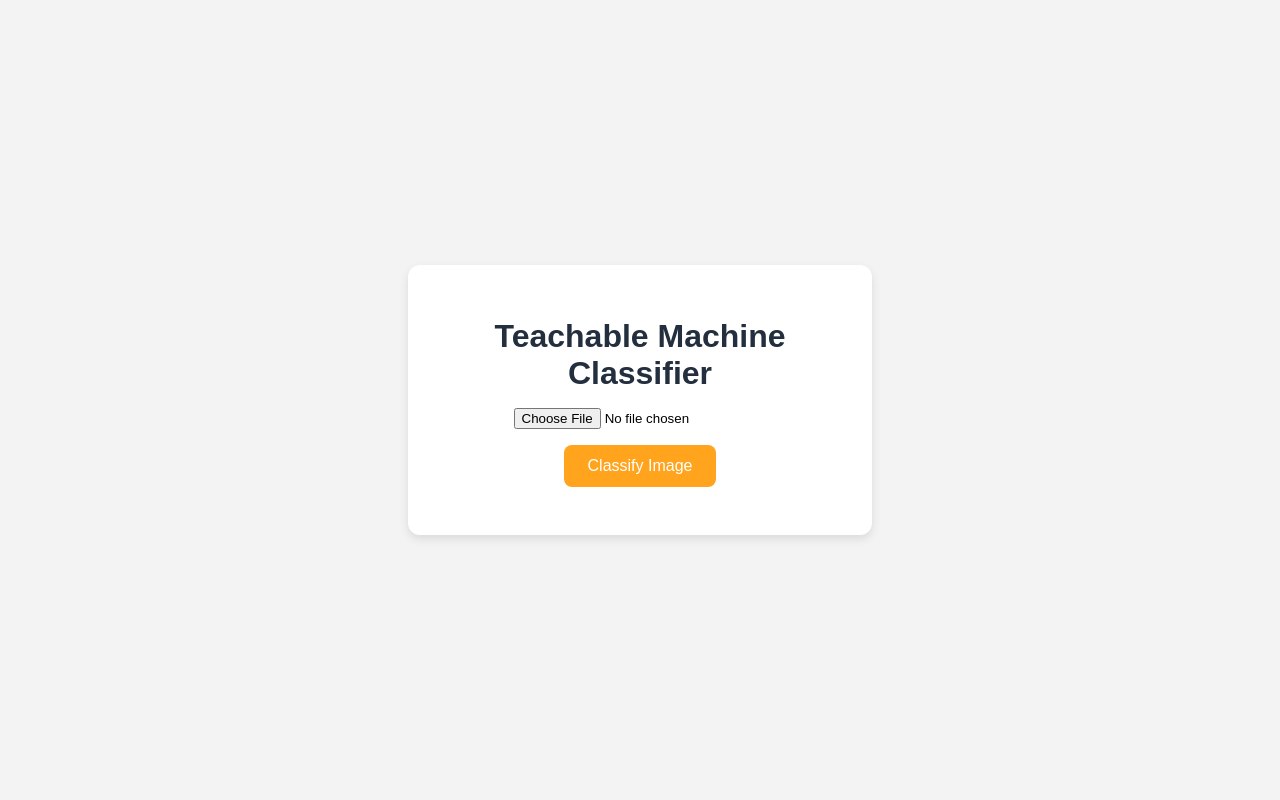
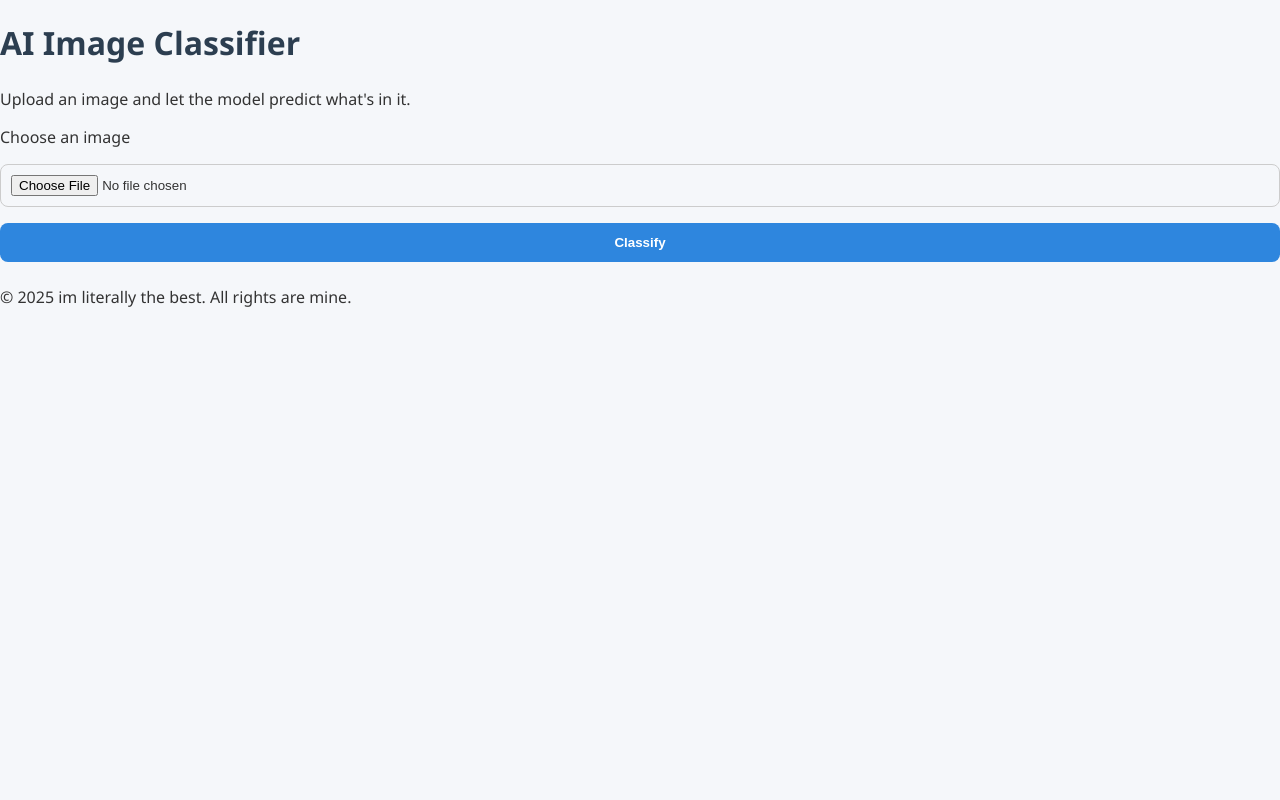
Before and after one commit to Mithil-is-a-bot-at-games/tweafdty, a Flask app: page / in a window 1280 px wide. Run offline with Flask 3, Linux system fonts and the light colour scheme.

Commit message:
Add files via upload

```diff
--- a/app.py
+++ b/app.py
@@ -20,6 +20,7 @@ def index():
             try:
                 # Pass the uploaded image to the predict_image function
                 result, confidence = predict_image(image)
+                confidence = round(confidence * 100, 2)
             except Exception as e:
                 return f"Error during prediction: {str(e)}"
 
--- a/static/styles.css
+++ b/static/styles.css
@@ -1,48 +1,68 @@
+/* static/styles.css */
+
 body {
-    font-family: Arial, sans-serif;
-    background-color: #f3f3f3;
   margin: 0;
   padding: 0;
-    display: flex;
-    align-items: center;
-    justify-content: center;
-    height: 100vh;
+  font-family: 'Segoe UI', Tahoma, Geneva, Verdana, sans-serif;
+  background-color: #f5f7fa;
+  color: #333;
 }
 
 .container {
+  max-width: 600px;
+  margin: 80px auto;
+  background-color: #ffffff;
+  padding: 40px;
+  border-radius: 16px;
+  box-shadow: 0 6px 18px rgba(0, 0, 0, 0.1);
   text-align: center;
-    background-color: white;
-    padding: 2rem;
-    border-radius: 12px;
-    box-shadow: 0 4px 10px rgba(0,0,0,0.1);
-    width: 90%;
-    max-width: 400px;
 }
 
 h1 {
-    color: #232f3e;
-    margin-bottom: 1rem;
+  font-size: 2rem;
+  margin-bottom: 24px;
+  color: #2c3e50;
+}
+
+form {
+  display: flex;
+  flex-direction: column;
+  gap: 16px;
+  margin-bottom: 24px;
 }
 
 input[type="file"] {
-    margin-bottom: 1rem;
-  }
-
-  button {
-    background-color: #ffa41c;
-    border: none;
-    color: white;
-    padding: 0.75rem 1.5rem;
-    font-size: 1rem;
+  padding: 10px;
+  border: 1px solid #ccc;
   border-radius: 8px;
   cursor: pointer;
 }
 
+button {
+  padding: 12px;
+  background-color: #2e86de;
+  color: #fff;
+  font-weight: bold;
+  border: none;
+  border-radius: 8px;
+  cursor: pointer;
+  transition: background-color 0.3s ease;
+}
+
 button:hover {
-    background-color: #cc8500;
+  background-color: #1b4f72;
 }
 
 #result {
-    margin-top: 1rem;
-    color: #111;
+  margin-top: 24px;
+  padding: 16px;
+  border-radius: 8px;
+  background-color: #ecf0f1;
+  color: #2c3e50;
+  font-size: 1.1rem;
 }
+
+h2 {
+  margin-bottom: 8px;
+  color: #27ae60;
+}
--- a/templates/index.html
+++ b/templates/index.html
@@ -2,28 +2,36 @@
 <html lang="en">
 <head>
   <meta charset="UTF-8" />
-  <meta name="viewport" content="width=device-width, initial-scale=1.0"/>
-  <title>Teachable Machine Classifier</title>
-  <!-- Ensure that Flask serves the static CSS file correctly -->
-  <link rel="stylesheet" href="{{ url_for('static', filename='styles.css') }}" />
+  <meta name="viewport" content="width=device-width, initial-scale=1.0" />
+  <title>Image Classifier</title>
+  <link rel="stylesheet" href="{{ url_for('static', filename='styles.css') }}">
 </head>
 <body>
-  <div class="container">
-    <h1>Teachable Machine Classifier</h1>
+  <div class="app">
+    <header>
+      <h1>AI Image Classifier</h1>
+      <p>Upload an image and let the model predict what's in it.</p>
+    </header>
 
-    <!-- The form now submits to the correct route ("/") -->
-    <form action="/" method="POST" enctype="multipart/form-data">
-      <input type="file" name="image" accept="image/*" required />
-      <button type="submit">Classify Image</button>
-    </form>
+    <main>
+      <form class="upload-form" action="/" method="POST" enctype="multipart/form-data">
+        <label for="image-upload" class="upload-label">Choose an image</label>
+        <input id="image-upload" type="file" name="image" accept="image/*" required />
+        <button type="submit" class="submit-btn">Classify</button>
+      </form>
 
-    <!-- Display result and confidence only if available -->
-    <div id="result">
       {% if result %}
-        <h2>Prediction: {{ result }}</h2>
-        <p>Confidence: {{ confidence }}</p>
+      <div class="result-box">
+        <h2>Prediction Result</h2>
+        <p class="prediction"><strong>Class:</strong> {{ result }}</p>
+        <p class="confidence"><strong>Confidence:</strong> {{ confidence | round(3) }}%</p>
+      </div>
       {% endif %}
-    </div>
+    </main>
+
+    <footer>
+      <p>&copy; 2025 im literally the best. All rights are mine. </p>
+    </footer>
   </div>
 </body>
 </html>
```
Lines whose indentation alone changed are shown as unchanged.
